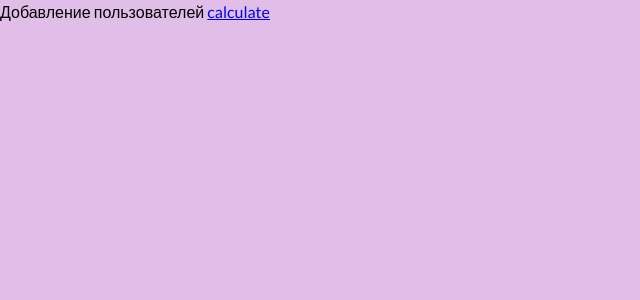
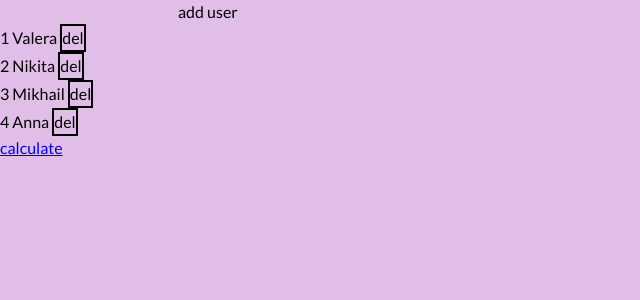
Before and after one commit to konstantin8715/split_bill, a Vue app: page /addusers in a window 1280 px wide. Shown: the top 300 px of the page, without its empty margins (0-640 px from the left). Built offline with nearby package versions, Linux system fonts and the light colour scheme.

Commit message:
Сделан функционал по добавлению пользователей

```diff
--- a/src/components/AddUsersPage.vue
+++ b/src/components/AddUsersPage.vue
@@ -1,13 +1,45 @@
 <template lang="">
-    <div>
-        Добавление пользователей
+    <div class="">
+        <input type="text" v-model="currentName">
+        <button @click='addUser'>add user</button>
+        <ul>
+            <li v-for="user in users" :key="user.id">
+                {{ user.id }} {{ user.name }}
+                <button @click='deleteUser(user.id)' style="border: 2px solid">del</button>
+            </li>
+        </ul>
+        <div>
+            <span></span>
+        </div>
         <router-link to="/calculate">calculate</router-link>
     </div>
 </template>
 
 <script>
 export default {
+    data() {
+        return {
+            users: [
+                { id: 1, name: 'Valera' },
+                { id: 2, name: 'Nikita' },
+                { id: 3, name: 'Mikhail' },
+                { id: 4, name: 'Anna' },
+            ],
+            currentName: '',
+            currentId: 4,
+        }
+    },
 
+    methods: {
+        addUser() {
+            this.users.push({id: this.  currentId++, name: this.currentName});
+            this.currentName = '';
+        },
+        deleteUser(id) {
+            // console.log(id);
+            this.users = this.users.filter(user => user.id !== id);
+        }
+    },
 }
 </script>
 
```
Also changed, not shown: src/components/__VLS_template.js (added, +27 -0 lines).
